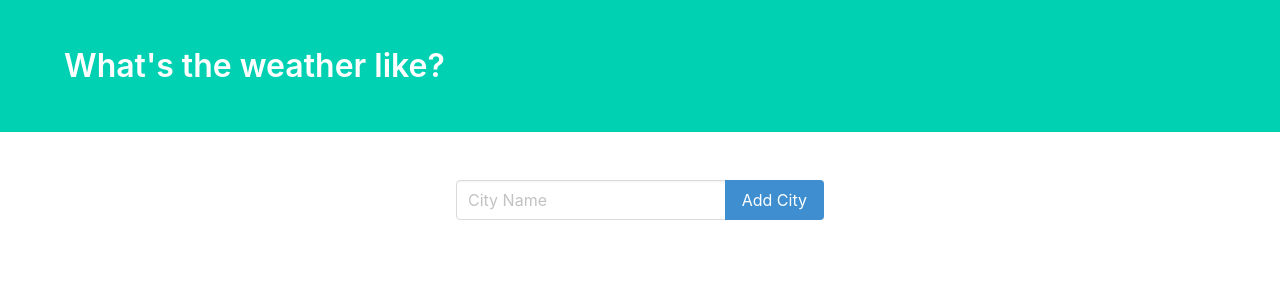
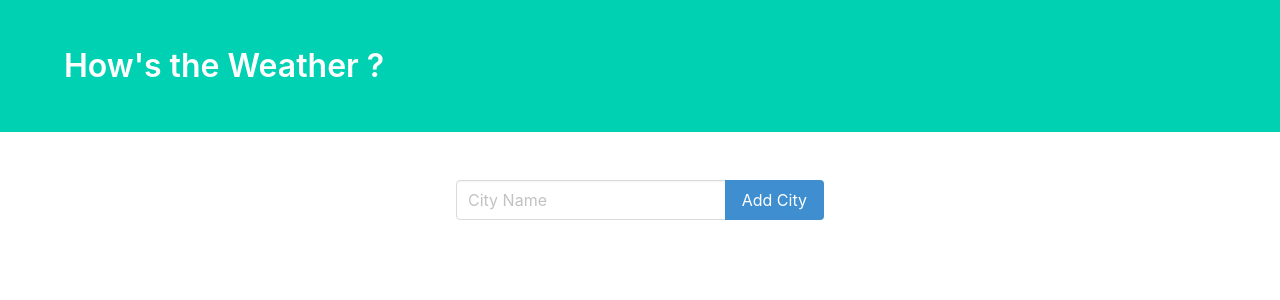
Before and after one commit to FireHawk01/Weather-App-Django, a Django app: page / in a window 1280 px wide. Shown: the top 300 px of the page. Run offline with Django 3.2, Linux system fonts and the light colour scheme; data that the repository does not hold is empty; some libraries are stand-ins or nearby versions.

Commit message:
Changed the title

```diff
--- a/weather/templates/weather/weather.html
+++ b/weather/templates/weather/weather.html
@@ -2,6 +2,7 @@
 <html lang="en">
 
 <head>
+    <title>How's The Weather</title>
     <meta charset="UTF-8">
     <meta name="viewport" content="width=device-width, initial-scale=1.0">
     <meta http-equiv="X-UA-Compatible" content="ie=edge">
@@ -9,12 +10,13 @@
     <link rel="stylesheet" href="https://cdnjs.cloudflare.com/ajax/libs/bulma/0.6.2/css/bulma.css" />
 </head>
 
+
 <body>
     <section class="hero is-primary">
         <div class="hero-body">
             <div class="container">
                 <h1 class="title">
-                    What's the weather like?
+                    How's the Weather ?
                 </h1>
             </div>
         </div>
```
